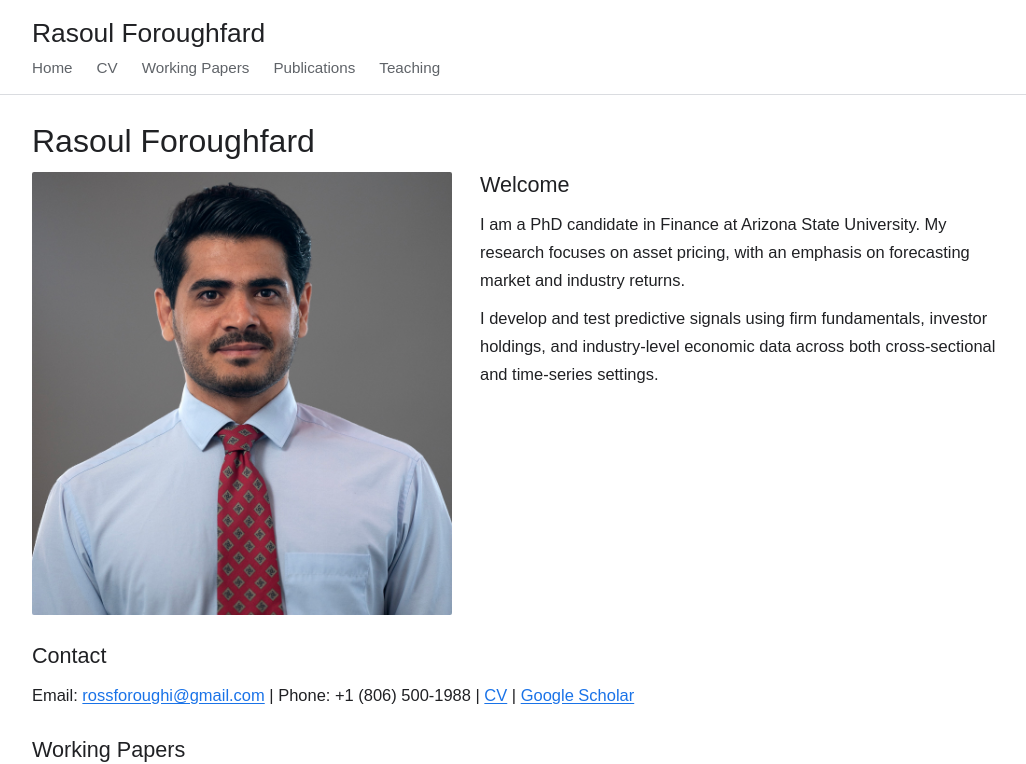
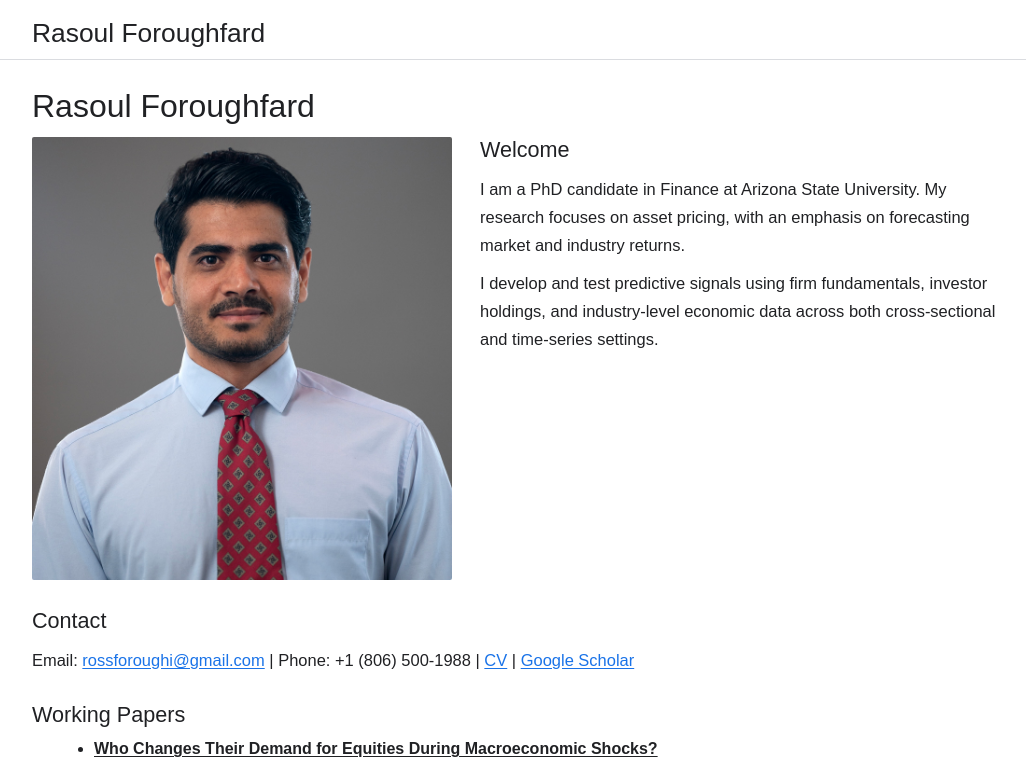
Before and after one commit to rasouleip71/rasoul-site, a Next.js app: page / in a window 1280 px wide. Shown: the top 764 px of the page, without its empty margins (48-1074 px from the left). Built offline with nearby package versions, Linux system fonts and the light colour scheme.

Commit message:
Remove top navigation links for single-page layout

```diff
--- a/components/Nav.tsx
+++ b/components/Nav.tsx
@@ -1,14 +1,6 @@
 "use client";
 
 import Link from "next/link";
-
-const links = [
-  { href: "/#home", label: "Home" },
-  { href: "/cv", label: "CV" },
-  { href: "/#working-papers", label: "Working Papers" },
-  { href: "/#publications", label: "Publications" },
-  { href: "/#teaching", label: "Teaching" },
-];
 
 export function Nav() {
   return (
@@ -17,13 +9,6 @@ export function Nav() {
         <div className="site-title-row">
           <Link href="/" className="site-title">Rasoul Foroughfard</Link>
         </div>
-        <nav className="nav-links" aria-label="Main">
-          {links.map((l) => (
-            <a key={l.href} href={l.href} className="nav-link">
-              {l.label}
-            </a>
-          ))}
-        </nav>
       </div>
     </header>
   );
```
